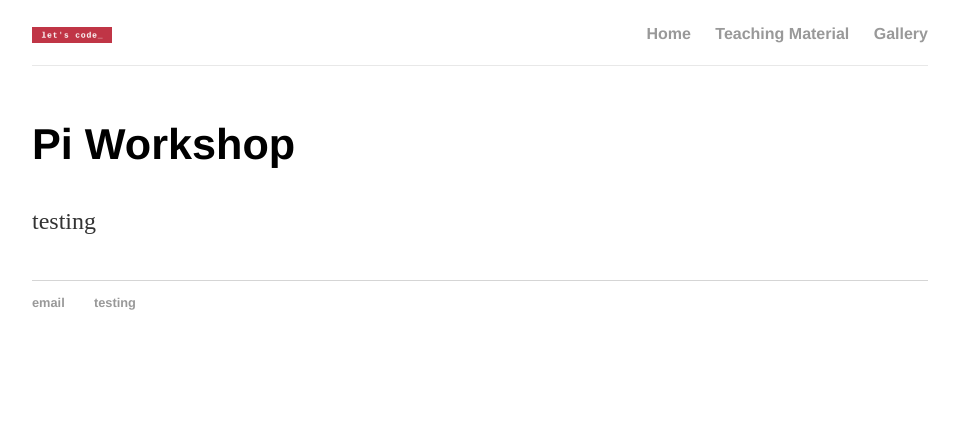
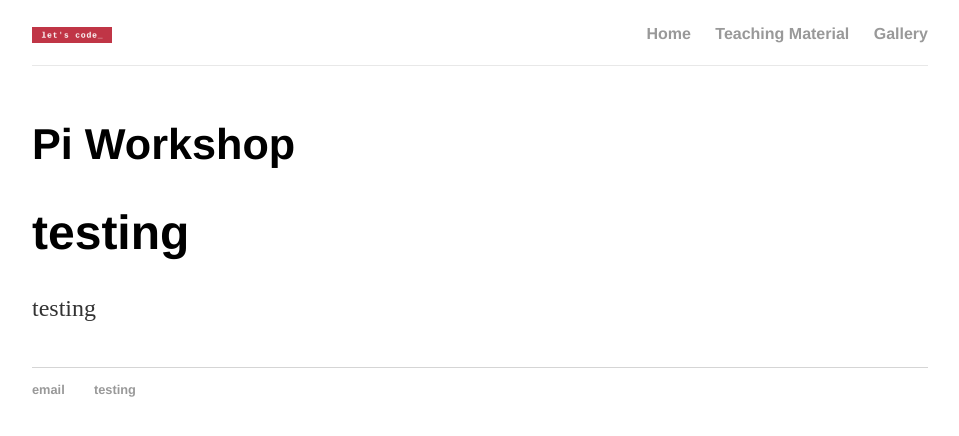
Before and after one commit to lets-code-p/lets-code-p.github.io, a Jekyll site: the page built from index.html, in a window 1280 px wide. Shown: the top 436 px of the page, without its empty margins (160-1119 px from the left). Built offline with Jekyll 4.4.1, drawn with Linux system fonts in a browser that asks for light colours.

Commit message:
testing
yrdy

```diff
--- a/index.html
+++ b/index.html
@@ -5,5 +5,6 @@ title: Pi Workshop - home
 
 <div class="home">
     <h2>Pi Workshop</h2>
+    <h1>testing</h1>
     <p>testing</p>
 </div>
```
